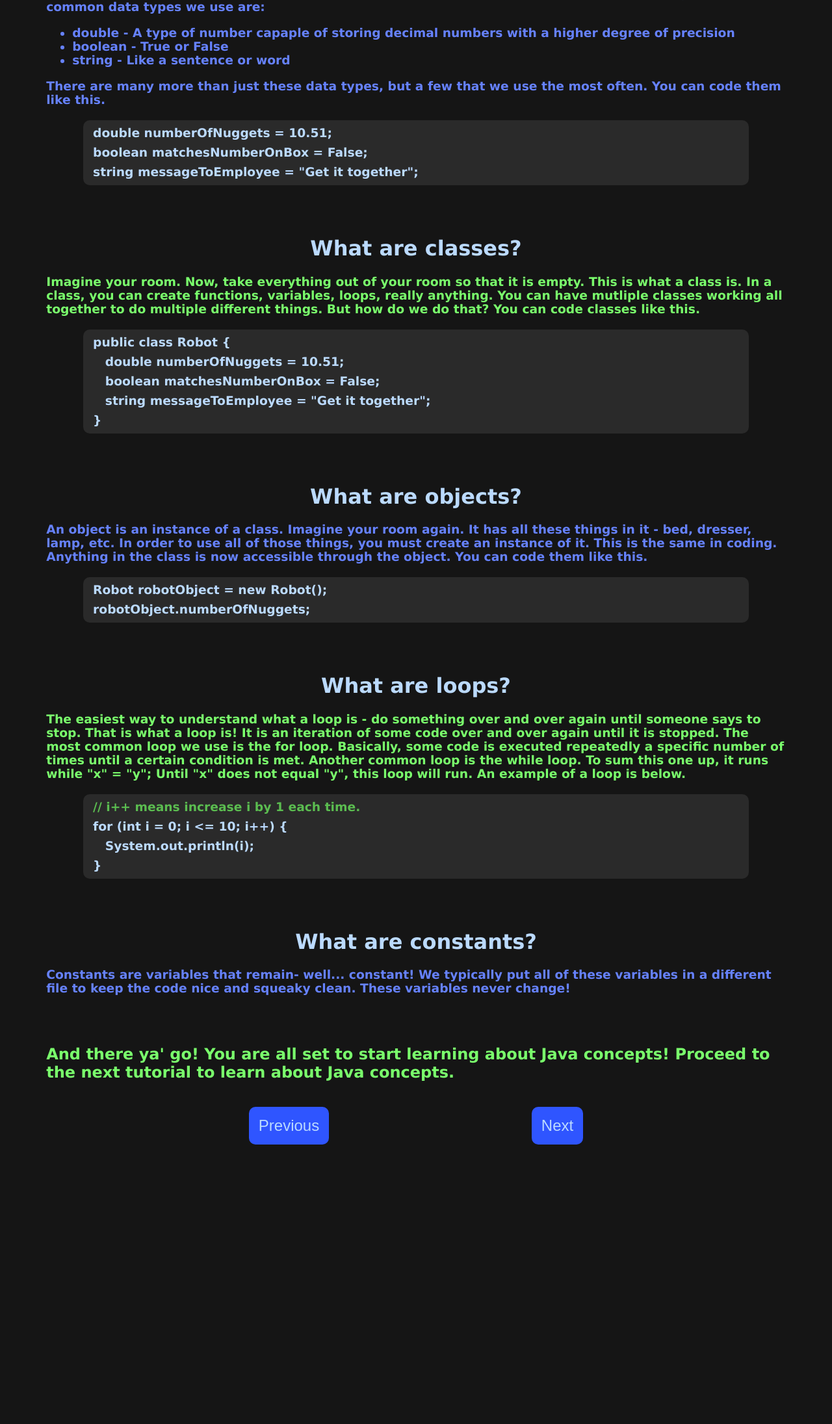
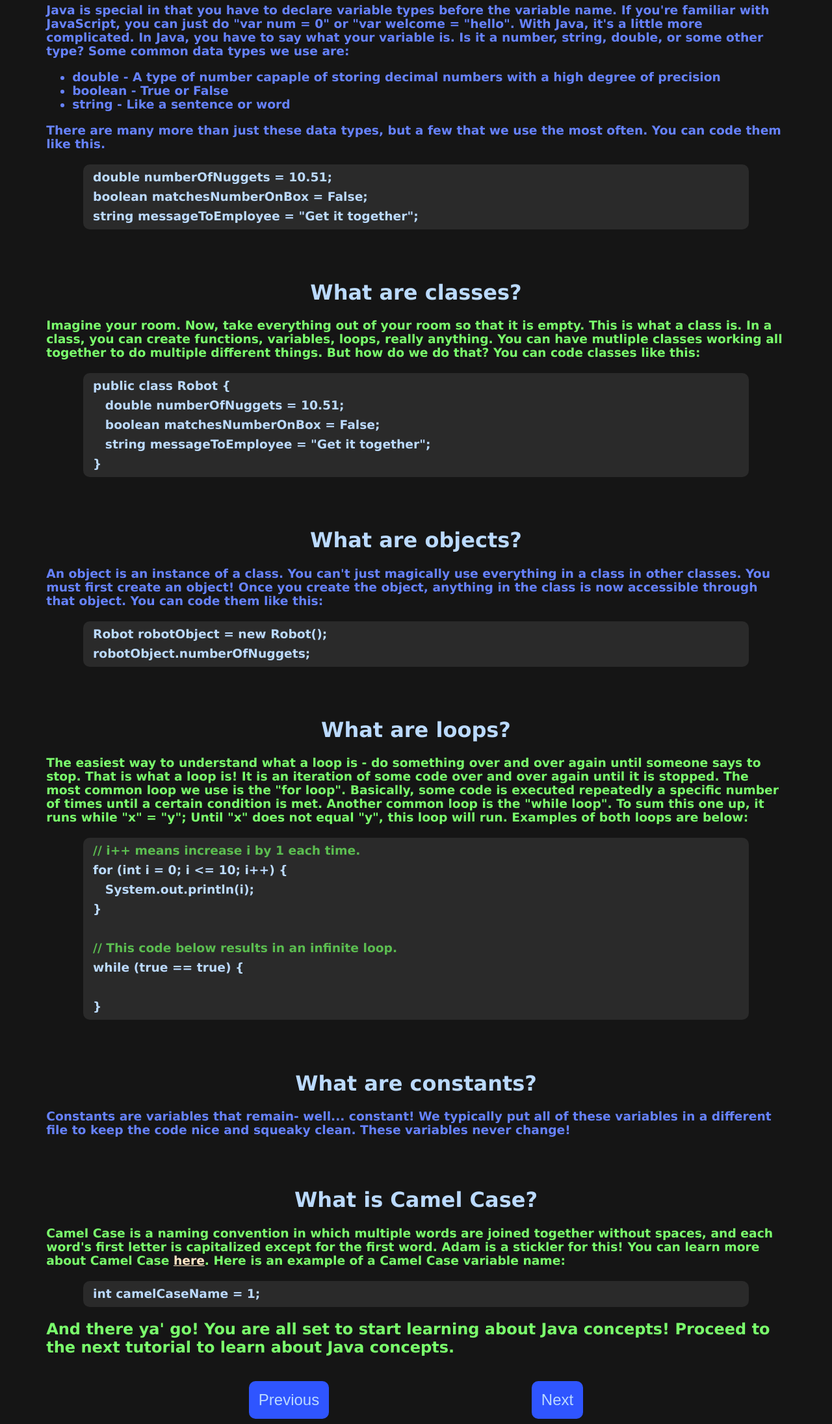
Before and after one commit to Jacob8547/JavaTutorial, a plain HTML site: page tutorial2.html in a window 1280 px wide. Shown: the part 596-2787 px from the top of the page at 65% size. Before the commit the page ends 2365 px from the top, so only its background shows below. Drawn offline with Linux system fonts and the light colour scheme.

Commit message:
Fixed grammar

```diff
--- a/tutorial2.html
+++ b/tutorial2.html
@@ -13,6 +13,7 @@
     <div style="display: none;" id="data">Page2</div>
     <div class="center title">
         <h1>Java Tutorial | Tutorial 2</h1>
+        <h3>Java Basics</h3>
     </div>
     <hr>
     <div class="accent body">
@@ -29,6 +30,7 @@
                 <li>What are objects?</li>
                 <li>What are loops?</li>
                 <li>What are constants?</li>
+                <li>What is Camel Case?</li>
             </ol>
             There's a lot to do, so let's get started!
         </h2>
@@ -43,12 +45,12 @@
     <div class="body accent">
         <h3>
             Java is special in that you have to declare variable types before the variable name. If you're familiar with
-            JavaScript, you can just do "var num = 0" or "var welcome = "hello". With Java, it's not so straightforward.
-            In Java, you have to say what your variable is. Is it a number, string, double, or some other type? Some
-            common data types we use are:
+            JavaScript, you can just do "var num = 0" or "var welcome = "hello". With Java, it's a little more
+            complicated. In Java, you have to say what your variable is. Is it a number, string, double, or some other
+            type? Some common data types we use are:
             <br>
             <ul>
-                <li>double - A type of number capaple of storing decimal numbers with a higher degree of precision</li>
+                <li>double - A type of number capaple of storing decimal numbers with a high degree of precision</li>
                 <li>boolean - True or False</li>
                 <li>string - Like a sentence or word</li>
             </ul>
@@ -74,7 +76,7 @@
         <h3>
             Imagine your room. Now, take everything out of your room so that it is empty. This is what a class is. In a
             class, you can create functions, variables, loops, really anything. You can have mutliple classes working
-            all together to do multiple different things. But how do we do that? You can code classes like this.
+            all together to do multiple different things. But how do we do that? You can code classes like this:
             <br>
             <br>
             <div class="codebox">
@@ -95,9 +97,9 @@
     </div>
     <div class="body accent">
         <h3>
-            An object is an instance of a class. Imagine your room again. It has all these things in it - bed, dresser,
-            lamp, etc. In order to use all of those things, you must create an instance of it. This is the same in
-            coding. Anything in the class is now accessible through the object. You can code them like this.
+            An object is an instance of a class. You can't just magically use everything in a class in other classes.
+            You must first create an object! Once you create the object, anything in the class is now accessible
+            through that object. You can code them like this:
             <br>
             <br>
             <div class="codebox">
@@ -117,15 +119,20 @@
         <h3>
             The easiest way to understand what a loop is - do something over and over again until someone says to stop.
             That is what a loop is! It is an iteration of some code over and over again until it is stopped. The most
-            common loop we use is the for loop. Basically, some code is executed repeatedly a specific number of times
-            until a certain condition is met. Another common loop is the while loop. To sum this one up, it runs while
-            "x" = "y"; Until "x" does not equal "y", this loop will run. An example of a loop is below.
+            common loop we use is the "for loop". Basically, some code is executed repeatedly a specific number of times
+            until a certain condition is met. Another common loop is the "while loop". To sum this one up, it runs while
+            "x" = "y"; Until "x" does not equal "y", this loop will run. Examples of both loops are below:
             <br>
             <br>
             <div class="codebox">
                 <comment>// i++ means increase i by 1 each time.</comment><br>
                 for (int i = 0; i <= 10; i++) {<br>
                     &emsp;System.out.println(i);<br>
+                    }<br>
+                    <br>
+                    <comment>// This code below results in an infinite loop.</comment><br>
+                    while (true == true) {<br>
+                    <br>
                     }
             </div>
         </h3>
@@ -145,6 +152,25 @@
     </div>
     <br>
     <br>
+    <div class="title center">
+        <h1>
+            What is Camel Case?
+        </h1>
+    </div>
+    <div class="body">
+        <h3>
+            Camel Case is a naming convention in which multiple words are joined together without spaces, and each
+            word's first letter is capitalized except for the first word. Adam is a stickler for this! You can learn
+            more about Camel Case <a
+                href="https://www.freecodecamp.org/news/snake-case-vs-camel-case-vs-pascal-case-vs-kebab-case-whats-the-difference/#camel-case">here</a>.
+            Here is an example of a Camel Case variable name:
+            <br>
+            <br>
+            <div class="codebox">
+                int camelCaseName = 1;
+            </div>
+        </h3>
+    </div>
     <div class="body">
         <h2>
             And there ya' go! You are all set to start learning about Java concepts! Proceed to the next tutorial to
```
Also changed, not shown: portal.html (+2 -2 lines), tutorial1.html (+11 -10 lines), tutorial3.html (+1 -0 lines), 1 other file.
